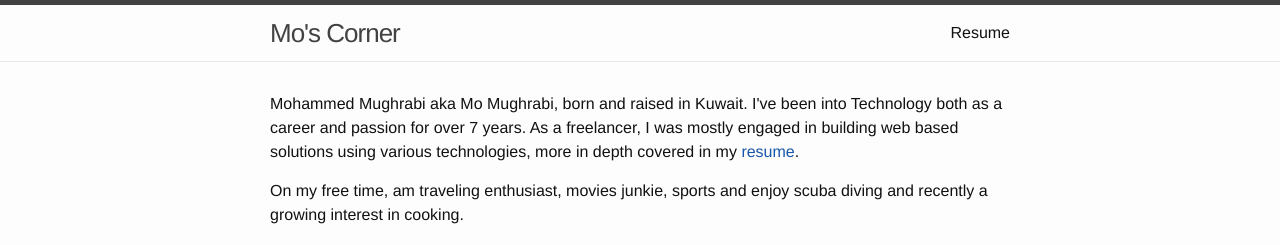
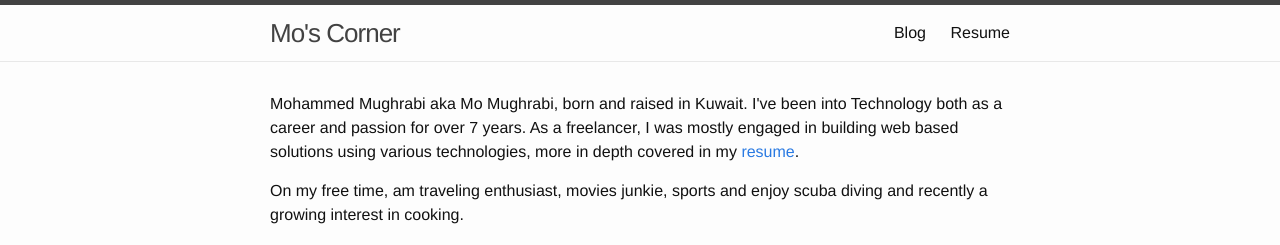
Before and after one commit to mo-mughrabi/mocorner, a Jekyll site: the page built from index.html, in a window 1280 px wide. Shown: the top 245 px of the page. Built offline with Jekyll 4.4.1, drawn with Linux system fonts in a browser that asks for light colours.

Commit message:
blog file

```diff
--- a/blog/index.html
+++ b/blog/index.html
@@ -1,5 +1,7 @@
 ---
 layout: default
+title: Blog
+permalink: /blog/
 ---
 
 <div class="home">
--- a/index.html
+++ b/index.html
@@ -8,7 +8,7 @@ layout: default
     Mohammed Mughrabi aka Mo Mughrabi, born and raised in Kuwait. I've been into Technology
     both as a career and passion for over 7 years. As a freelancer, I was mostly engaged in building web
     based solutions using various technologies, more in depth covered in my
-    <a href="">resume</a>.
+    <a href="{{ "/resume" | prepend: site.baseurl }}">resume</a>.
   </p>
 
   <p>
```
